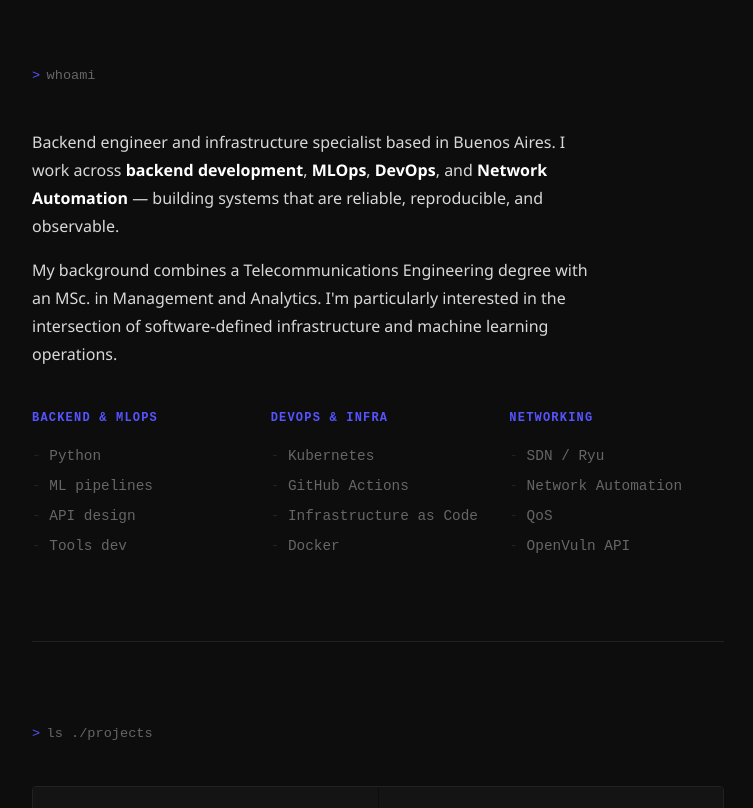
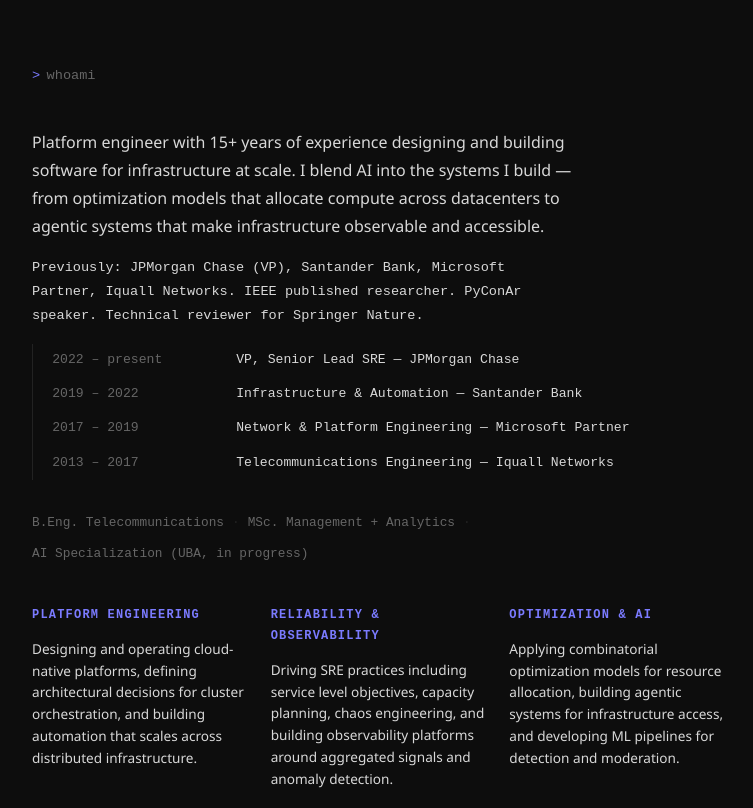
Before and after one commit to joagonzalez/joagonzalez.dev, a plain HTML site: page src/index.html in a window 1280 px wide. Shown: the part 540-1348 px from the top of the page, without its empty margins (262-1015 px from the left). Drawn offline with Linux system fonts and the light colour scheme.

Commit message:
building cv

```diff
--- a/src/index.html
+++ b/src/index.html
@@ -4,7 +4,7 @@
   <meta charset="UTF-8" />
   <meta name="viewport" content="width=device-width, initial-scale=1.0" />
   <title>Joaquin Gonzalez</title>
-  <meta name="description" content="MSc. Telecommunications Engineer & Backend Developer — Buenos Aires, Argentina" />
+  <meta name="description" content="Platform & AI Systems Engineer — reliability, optimization, and infrastructure at scale" />
   <link rel="stylesheet" href="style.css" />
 </head>
 <body>
@@ -29,7 +29,7 @@
         <span class="typed" id="typed-text"></span><span class="cursor">|</span>
       </div>
       <h1>Joaquin Gonzalez</h1>
-      <p class="tagline">Telecommunications Engineer &amp; MSc. Management + Analytics</p>
+      <p class="tagline">Platform &amp; AI Systems Engineer</p>
       <p class="location">
         <span class="muted">Buenos Aires, Argentina</span>
       </p>
@@ -46,44 +46,61 @@
       </div>
       <div class="about-content">
         <p>
-          Backend engineer and infrastructure specialist based in Buenos Aires. I work across
-          <strong>backend development</strong>, <strong>MLOps</strong>, <strong>DevOps</strong>,
-          and <strong>Network Automation</strong> — building systems that are reliable, reproducible,
-          and observable.
+          Platform engineer with 15+ years of experience designing and building software
+          for infrastructure at scale. I blend AI into the systems I build — from
+          optimization models that allocate compute across datacenters to agentic systems
+          that make infrastructure observable and accessible.
         </p>
-        <p>
-          My background combines a Telecommunications Engineering degree with an MSc. in Management
-          and Analytics. I'm particularly interested in the intersection of software-defined
-          infrastructure and machine learning operations.
+        <p class="previously">
+          Previously: JPMorgan Chase (VP), Santander Bank, Microsoft Partner, Iquall Networks.
+          IEEE published researcher. PyConAr speaker. Technical reviewer for Springer Nature.
         </p>
+
+        <div class="timeline">
+          <div class="timeline-item">
+            <span class="timeline-date">2022 – present</span>
+            <span class="timeline-role">VP, Senior Lead SRE — JPMorgan Chase</span>
+          </div>
+          <div class="timeline-item">
+            <span class="timeline-date">2019 – 2022</span>
+            <span class="timeline-role">Infrastructure &amp; Automation — Santander Bank</span>
+          </div>
+          <div class="timeline-item">
+            <span class="timeline-date">2017 – 2019</span>
+            <span class="timeline-role">Network &amp; Platform Engineering — Microsoft Partner</span>
+          </div>
+          <div class="timeline-item">
+            <span class="timeline-date">2013 – 2017</span>
+            <span class="timeline-role">Telecommunications Engineering — Iquall Networks</span>
+          </div>
+        </div>
+
+        <div class="education-line">
+          <span class="edu-item">B.Eng. Telecommunications</span>
+          <span class="edu-sep">·</span>
+          <span class="edu-item">MSc. Management + Analytics</span>
+          <span class="edu-sep">·</span>
+          <span class="edu-item">AI Specialization (UBA, in progress)</span>
+        </div>
 
         <div class="skills-grid">
           <div class="skill-group">
-            <h3>Backend &amp; MLOps</h3>
-            <ul>
-              <li>Python</li>
-              <li>ML pipelines</li>
-              <li>API design</li>
-              <li>Tools dev</li>
-            </ul>
+            <h3>Platform Engineering</h3>
+            <p>Designing and operating cloud-native platforms, defining architectural decisions
+            for cluster orchestration, and building automation that scales across distributed
+            infrastructure.</p>
           </div>
           <div class="skill-group">
-            <h3>DevOps &amp; Infra</h3>
-            <ul>
-              <li>Kubernetes</li>
-              <li>GitHub Actions</li>
-              <li>Infrastructure as Code</li>
-              <li>Docker</li>
-            </ul>
+            <h3>Reliability &amp; Observability</h3>
+            <p>Driving SRE practices including service level objectives, capacity planning,
+            chaos engineering, and building observability platforms around aggregated signals
+            and anomaly detection.</p>
           </div>
           <div class="skill-group">
-            <h3>Networking</h3>
-            <ul>
-              <li>SDN / Ryu</li>
-              <li>Network Automation</li>
-              <li>QoS</li>
-              <li>OpenVuln API</li>
-            </ul>
+            <h3>Optimization &amp; AI</h3>
+            <p>Applying combinatorial optimization models for resource allocation, building
+            agentic systems for infrastructure access, and developing ML pipelines for
+            detection and moderation.</p>
           </div>
         </div>
       </div>
--- a/src/style.css
+++ b/src/style.css
@@ -12,8 +12,8 @@
   --border: #222;
   --text: #d8d8d8;
   --muted: #666;
-  --accent: #5555ff;
-  --accent-dim: rgba(85, 85, 255, 0.12);
+  --accent: #7B7BFF;
+  --accent-dim: rgba(123, 123, 255, 0.12);
   --green: #3ddc84;
   --font: 'Segoe UI', system-ui, -apple-system, sans-serif;
   --mono: 'Courier New', Courier, monospace;
@@ -186,7 +186,12 @@
   color: var(--text);
   margin-bottom: 1rem;
 }
-#about p:last-of-type { margin-bottom: 2.5rem; }
+.previously {
+  font-family: var(--mono);
+  font-size: 0.85rem;
+  color: var(--muted);
+  margin-bottom: 2rem;
+}
 
 .skills-grid {
   display: grid;
@@ -207,6 +212,12 @@
   list-style: none;
 }
 
+.skill-group p {
+  font-size: 0.85rem;
+  color: var(--muted);
+  line-height: 1.6;
+}
+
 .skill-group li {
   font-size: 0.9rem;
   color: var(--muted);
@@ -215,6 +226,46 @@
 }
 .skill-group li::before {
   content: '- ';
+  color: var(--border);
+}
+
+/* ── Timeline ─────────────────────────────────────── */
+.timeline {
+  margin-bottom: 2rem;
+  border-left: 1px solid var(--border);
+  padding-left: 1.2rem;
+}
+
+.timeline-item {
+  display: flex;
+  gap: 1.5rem;
+  padding: 0.35rem 0;
+  font-family: var(--mono);
+  font-size: 0.82rem;
+}
+
+.timeline-date {
+  color: var(--muted);
+  min-width: 10rem;
+  flex-shrink: 0;
+}
+
+.timeline-role {
+  color: var(--text);
+}
+
+/* ── Education ────────────────────────────────────── */
+.education-line {
+  display: flex;
+  flex-wrap: wrap;
+  gap: 0.5rem;
+  font-family: var(--mono);
+  font-size: 0.8rem;
+  color: var(--muted);
+  margin-bottom: 2.5rem;
+}
+
+.edu-sep {
   color: var(--border);
 }
 
@@ -327,6 +378,10 @@
 
 /* ── Responsive ────────────────────────────────────── */
 @media (max-width: 600px) {
-  nav ul { gap: 1.2rem; }
+  nav ul { gap: 1rem; }
   .project-grid { grid-template-columns: 1fr; }
+  .timeline-item { flex-direction: column; gap: 0.2rem; }
+  .timeline-date { min-width: unset; }
+  .education-line { flex-direction: column; }
+  .edu-sep { display: none; }
 }
```
Also changed, not shown: 4 other files.
